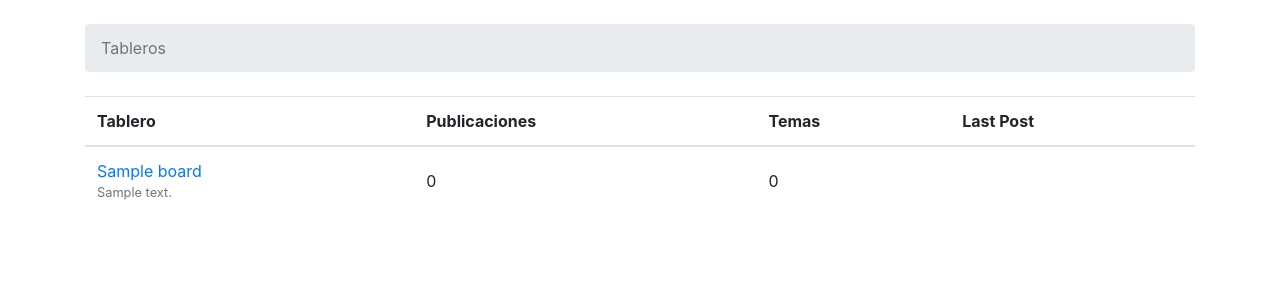
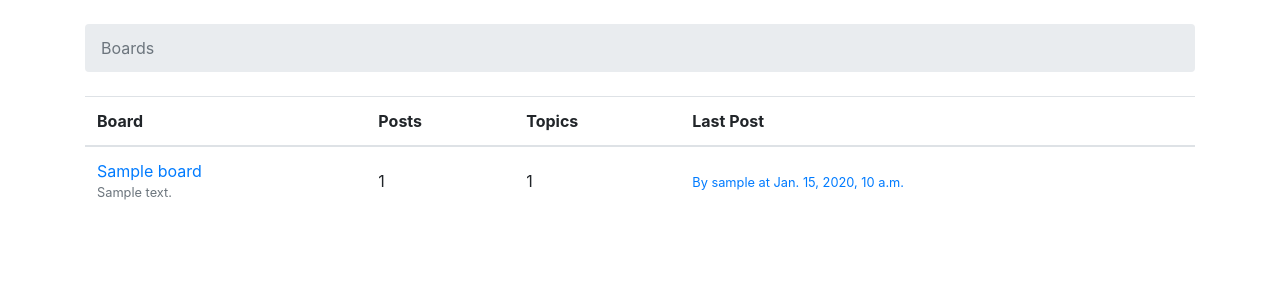
Before and after one commit to AntonioSalaices/Simple-Is-Better-Than-Complex, a Django app: page / in a window 1280 px wide. Shown: the part 56-356 px from the top of the page. Run offline with Django 3.2, Linux system fonts and the light colour scheme; tables that the repository leaves empty hold one stand-in row (values such as "Sample post"); some libraries are stand-ins or nearby versions; some web fonts are replaced.

Commit message:
mejora en los templates sin ORM

```diff
--- a/boards/models.py
+++ b/boards/models.py
@@ -1,7 +1,7 @@
 # Create your models here.
 from django.db import models
 from django.contrib.auth.models import User
-
+from django.utils.text import Truncator
 
 class Board(models.Model):
     name = models.CharField(max_length=30, unique=True)
@@ -9,13 +9,20 @@ class Board(models.Model):
     def __str__(self):
         return self.name
 
+    def get_posts_count(self):
+        return Post.objects.filter(topic__board=self).count()
+
+    def get_last_post(self):
+        return Post.objects.filter(topic__board=self).order_by('-created_at').first()
+
 
 class Topic(models.Model):
     subject = models.CharField(max_length=255, blank=False)
     last_updated = models.DateTimeField(auto_now_add=True)
     board = models.ForeignKey(Board, related_name='topics', on_delete=models.PROTECT)
     starter = models.ForeignKey(User, related_name='topics', on_delete=models.PROTECT)
-
+    def __str__(self):
+        return self.subject
 
 class Post(models.Model):
     message = models.TextField(max_length=4000, blank= False)
@@ -24,3 +31,6 @@ class Post(models.Model):
     updated_at = models.DateTimeField(null=True)
     created_by = models.ForeignKey(User, related_name='posts', on_delete=models.PROTECT)
     updated_by = models.ForeignKey(User, null=True, related_name='+', on_delete=models.PROTECT)
+    def __str__(self):
+        truncated_message = Truncator(self.message)
+        return truncated_message.chars(30)
--- a/boards/views.py
+++ b/boards/views.py
@@ -2,7 +2,7 @@
 from django.contrib.auth.models import User
 from django.shortcuts import render, redirect, get_object_or_404
 from .models import Board, Topic, Post
-from .forms import NewTopicForm
+from .forms import NewTopicForm, PostForm
 from django.contrib.auth.decorators import login_required
 
 def home(request):
@@ -26,14 +26,30 @@ def new_topic(request, pk):
         if form.is_valid():
             topic = form.save(commit=False)
             topic.board = board
-            topic.starter = request.user  # <- here
+            topic.starter = request.user
             topic.save()
             Post.objects.create(
                 message=form.cleaned_data.get('message'),
                 topic=topic,
-                created_by=request.user  # <- and here
+                created_by=request.user
             )
-            return redirect('board_topics', pk=board.pk)
+            return redirect('topic_posts', pk=pk, topic_pk=topic.pk)
     else:
         form = NewTopicForm()
     return render(request, 'new_topic.html', {'board': board, 'form': form})
+
+
+@login_required
+def reply_topic(request, pk, topic_pk):
+    topic = get_object_or_404(Topic, board__pk=pk, pk=topic_pk)
+    if request.method == 'POST':
+        form = PostForm(request.POST)
+        if form.is_valid():
+            post = form.save(commit=False)
+            post.topic = topic
+            post.created_by = request.user
+            post.save()
+            return redirect('topic_posts', pk=pk, topic_pk=topic_pk)
+    else:
+        form = PostForm()
+    return render(request, 'reply_topic.html', {'topic': topic, 'form': form})
--- a/simpleisbetter/urls.py
+++ b/simpleisbetter/urls.py
@@ -44,8 +44,11 @@ urlpatterns = [
         name='password_change'),
     path('settings/password/done/', auth_views.PasswordChangeDoneView.as_view(template_name='password_change_done.html'),
         name='password_change_done'),
-    path('boards/(?P<pk>\d+)/topics/(?P<topic_pk>\d+)/', views.topic_posts, name='topic_posts'),
+
     re_path('boards/(?P<pk>\d+)/$', views.board_topics, name='board_topics'),
     re_path('boards/(?P<pk>\d+)/new/$', views.new_topic, name='new_topic'),
+    re_path('boards/(?P<pk>\d+)/topics/(?P<topic_pk>\d+)/$', views.topic_posts, name='topic_posts'),
+    re_path('boards/(?P<pk>\d+)/topics/(?P<topic_pk>\d+)/reply/$', views.reply_topic, name='reply_topic'),
+
     path('admin/', admin.site.urls),
 ]
--- a/templates/home.html
+++ b/templates/home.html
@@ -1,16 +1,16 @@
 {% extends 'base.html' %}
 
 {% block breadcrumb %}
-  <li class="breadcrumb-item active">Tableros</li>
+  <li class="breadcrumb-item active">Boards</li>
 {% endblock %}
 
 {% block content %}
   <table class="table">
     <thead class="thead-inverse">
       <tr>
-        <th>Tablero</th>
-        <th>Publicaciones</th>
-        <th>Temas</th>
+        <th>Board</th>
+        <th>Posts</th>
+        <th>Topics</th>
         <th>Last Post</th>
       </tr>
     </thead>
@@ -21,9 +21,21 @@
             <a href="{% url 'board_topics' board.pk %}">{{ board.name }}</a>
             <small class="text-muted d-block">{{ board.description }}</small>
           </td>
-          <td class="align-middle">0</td>
-          <td class="align-middle">0</td>
-          <td></td>
+          <td class="align-middle">
+            {{ board.get_posts_count }}
+          </td>
+          <td class="align-middle">
+            {{ board.topics.count }}
+          </td>
+          <td class="align-middle">
+            {% with post=board.get_last_post %}
+              <small>
+                <a href="{% url 'topic_posts' board.pk post.topic.pk %}">
+                  By {{ post.created_by.username }} at {{ post.created_at }}
+                </a>
+              </small>
+            {% endwith %}
+          </td>
         </tr>
       {% endfor %}
     </tbody>
--- a/templates/topics.html
+++ b/templates/topics.html
@@ -26,7 +26,7 @@
     <tbody>
       {% for topic in board.topics.all %}
         <tr>
-          <td>{{ topic.subject }}</td>
+          <td><a href="{% url 'topic_posts' board.pk topic.pk %}">{{ topic.subject }}</a></td>
           <td>{{ topic.starter.username }}</td>
           <td>0</td>
           <td>0</td>
```
Also changed, not shown: boards/forms.py (+7 -1 lines), boards/tests/test_view_reply_topic.py (added, +98 -0 lines), boards/tests/test_view_topic_posts.py (added, +23 -0 lines), templates/reply_topic.html (added, +38 -0 lines), templates/topic_posts.html (+38 -0 lines), simpleisbetter/static/img/avatar.svg (added), static/img/avatar.svg (added).
